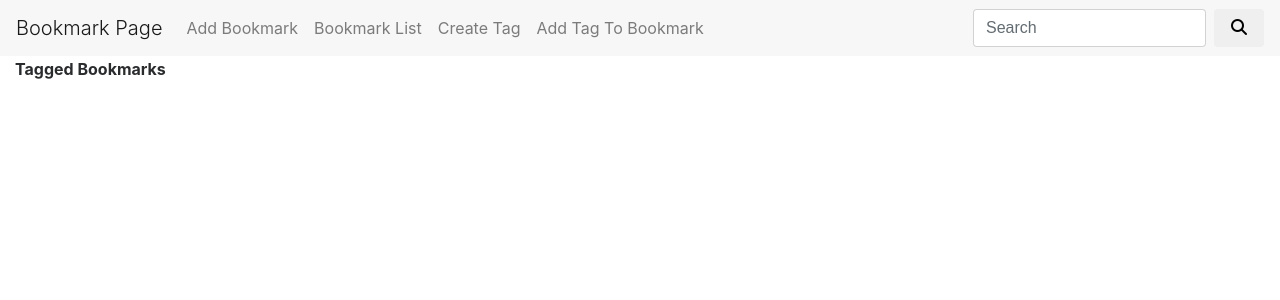
After one commit to rmedinahu/link-smark-py, a Django app: page /tagged_bookmark/list/ in a window 1280 px wide. The commit adds this page. Shown: the top 300 px of the page. Run offline with Django 3.2, Linux system fonts and the light colour scheme; data that the repository does not hold is empty; some libraries are stand-ins or nearby versions.

Commit message:
AddTagToBookMark

```diff
--- a/link_smark/urls.py
+++ b/link_smark/urls.py
@@ -11,12 +11,11 @@ Class-based views
     2. Add a URL to urlpatterns:  url(r'^$', Home.as_view(), name='home')
 Including another URLconf
     1. Import the include() function: from django.conf.urls import url, include
-    2. Add a URL to urlpatterns:  url(r'^blog/', include('blog.urls'))
 """
 from django.conf.urls import url
 from django.contrib import admin
 
-from link_smark_app.views import HomeView, UpdateB, BookmarkDetail, AddBookmark,TaggedBookmark, AddTag, BookmarkList, ViewTag
+from link_smark_app.views import HomeView, UpdateB, BookmarkDetail, AddBookmark,TaggedBookmarkView, AddTag, BookmarkList, ViewTag, ViewTaggedBookmarks
 
 urlpatterns = [
     url(r'^$', HomeView.as_view(), name='home'),
@@ -30,6 +29,10 @@ urlpatterns = [
     url(r'^update/', UpdateB.as_view(), name='update'),
     url(r'^bookmark/tag/', AddTag.as_view(), name='tag'),
     url(r'^tag/list/', ViewTag.as_view(), name='list_tag'),
-    #url(r'^/bookmark/tagged/$', TaggedBookmark.as_view(), name='_bookmark_view')
+#    url(r'^bookmark/(?P<bookmark_pk>\d+)/add/$', TaggedBookmarkView.as_view(), name='tagged_bookmark')
+    url(r'^bookmark/tagged', TaggedBookmarkView.as_view(), name='tagged_bookmark'),
+    url(r'^tagged_bookmark/list/', ViewTaggedBookmarks.as_view(), name='list_tagged_bookmarks'),
+    #url(r'^tagged_bookmark/list/(?P<pk>\d+)/$', ViewTaggedBookmarks.as_view(), name='list_tagged_bookmarks'),
+
 
 ]
--- a/link_smark_app/models.py
+++ b/link_smark_app/models.py
@@ -47,7 +47,10 @@ class TaggedBookmark(models.Model):
 	tag = models.ForeignKey(Tag, related_name="tagged_bkmarks")
 
 	def __str__(self):
-	    return self.tagged_bookmark.name
+	    return self.bookmark.title
+
+        def get_absolute_url(self):
+            return reverse('list_tagged_bookmarks', kwargs= False)
 
 class BookmarkComments(models.Model):
 	bookmark = models.ForeignKey(Bookmarks)
--- a/link_smark_app/templates/base.html
+++ b/link_smark_app/templates/base.html
@@ -30,6 +30,9 @@
                 <li class="nav-item">
                 <a class="nav-link" href="{% url 'tag' %}">Create Tag<span class="sr-only">(current)</span></a>
                 </li>
+                <li class="nav-item">
+                <a class="nav-link" href="{% url 'tagged_bookmark' %}">Add Tag To Bookmark<span class="sr-only">(current)</span></a>
+                </li>
 
             </ul>
             <form class="form-inline my-2 my-lg-0">
--- /dev/null
+++ b/link_smark_app/templates/view_tagged_bookmark.html
@@ -0,0 +1,23 @@
+{% extends "base.html" %}
+
+{% block header_row %}
+    <div class="col-md-12"></div>
+{% endblock header_row %}
+
+{% block content_row %}
+<div class="col-md-12">
+	<p>
+	    <strong>Tagged Bookmarks</strong>
+
+	    <ul class="list-unstyled">
+	    {% for object in object_list %}
+	        <li>
+	        {{ object.text }}
+          {{object.description}}
+          {{object.tag}}
+          {{object.bookmark}}
+	    {% endfor %}
+	    </ul>
+	</p>
+</div>
+{% endblock content_row %}
--- a/link_smark_app/views.py
+++ b/link_smark_app/views.py
@@ -1,5 +1,6 @@
 # -*- coding: utf-8 -*-
 from __future__ import unicode_literals
+from django.urls import reverse
 
 from django.shortcuts import render
 
@@ -14,20 +15,27 @@ class UpdateB(UpdateView):
     template_name = 'updateB.html'
     fields = ['title', 'web_url']
 
-#class AddTag(TemplateView):
+
 class AddTag(CreateView):
     model = Tag
     template_name = 'bookmark_tag.html'
     fields = ['text', 'description']
 
 
-class TaggedBookmark(DetailView):
+class TaggedBookmarkView(CreateView):
     model = TaggedBookmark
     template_name = 'bookmark_view_tagged.html'
     fields = ['bookmark','tag']
 
+    def get_success_url(self):
+        return reverse('list_tagged_bookmarks')
+
+
+class ViewTaggedBookmarks(ListView):
+    model = TaggedBookmark
+    template_name = 'view_tagged_bookmark.html'
+
 class AddBookmark(CreateView):
-
     """Add a bookmark"""
     model = Bookmarks
     template_name = 'bookmark.html'
```
Also changed, not shown: link_smark_app/templates/bookmark_view_tagged.html (+6 -13 lines).
